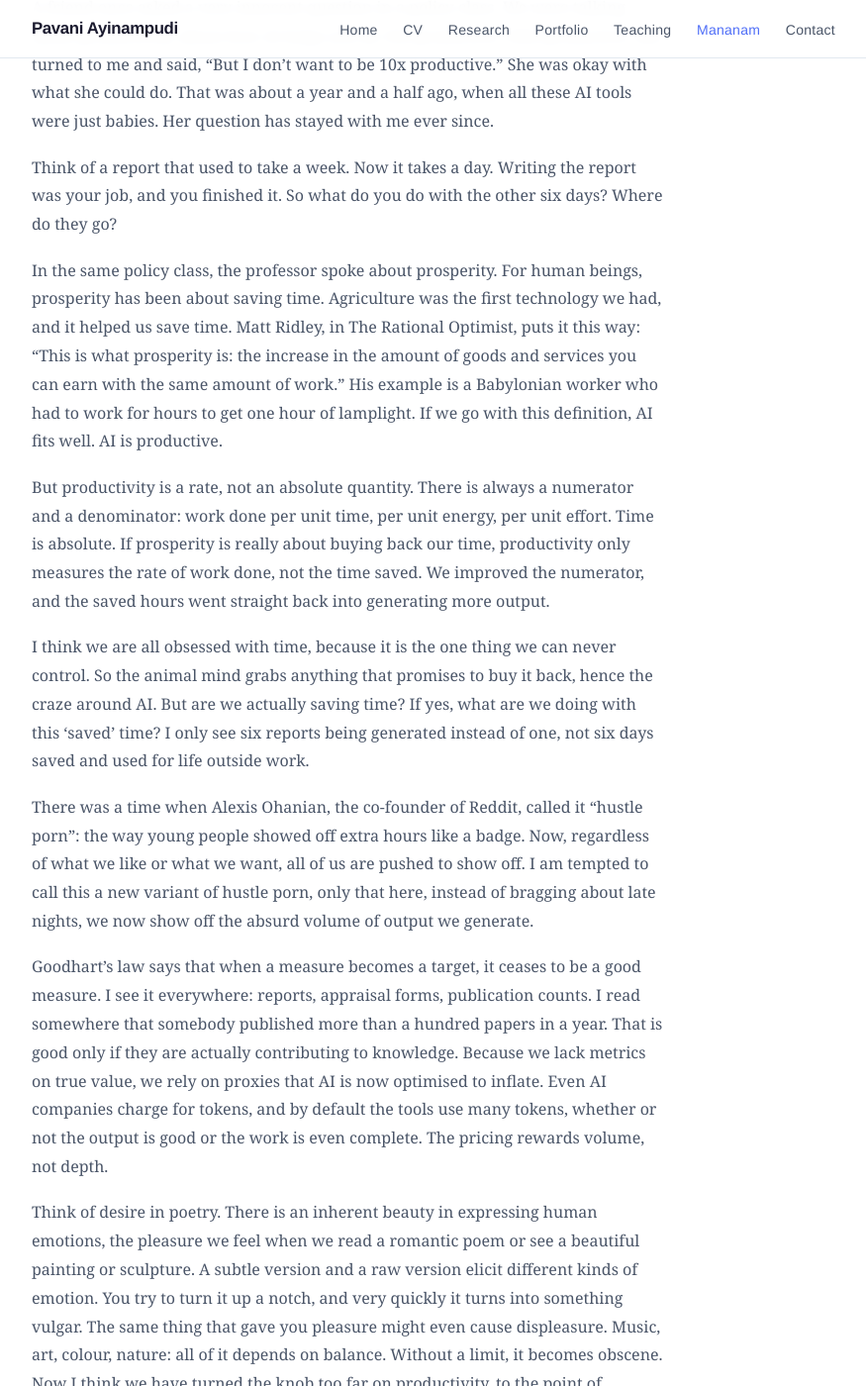
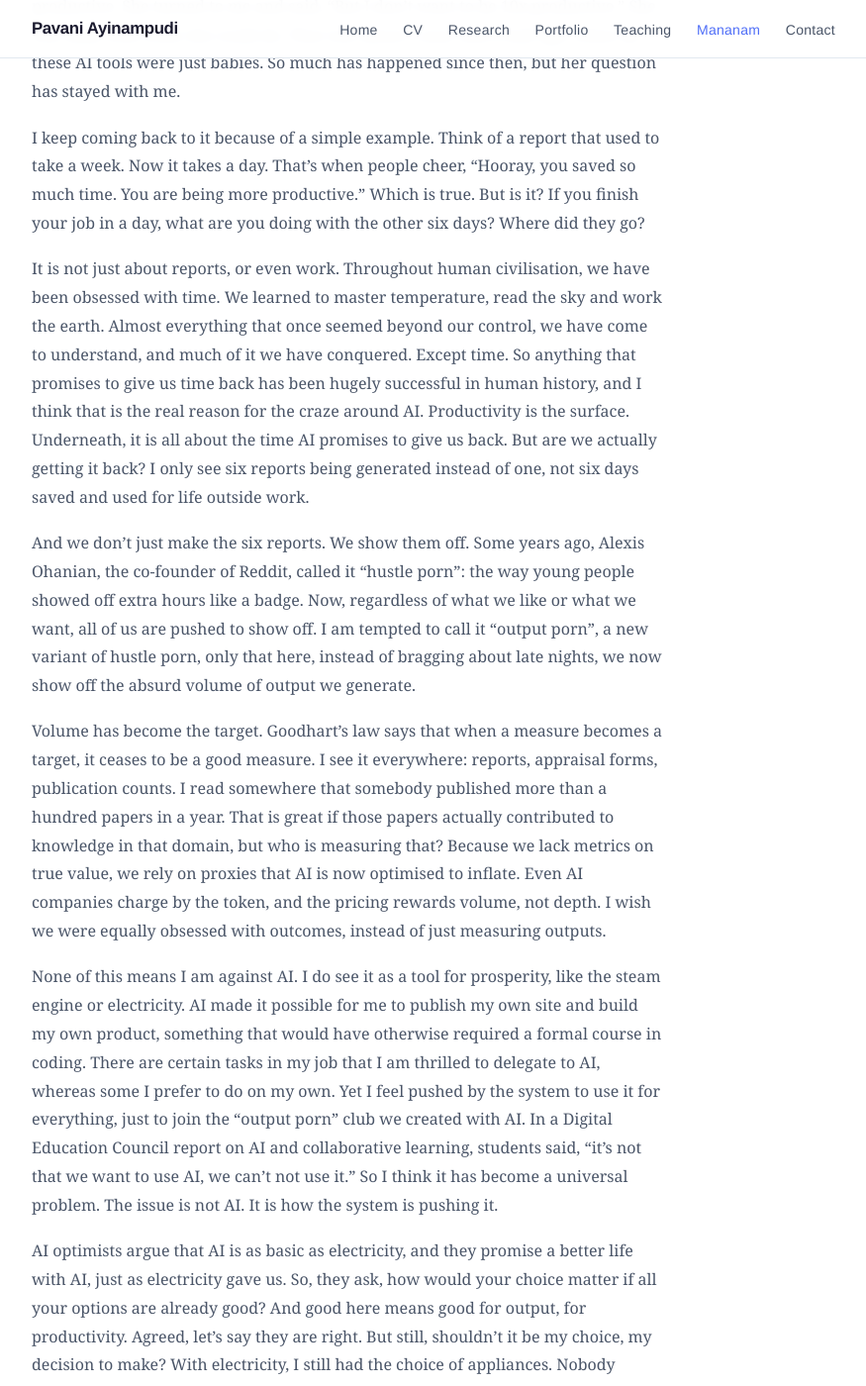
Before and after one commit to pavaniasn/pavaniasn.github.io, a Jekyll site: the page built from _mananam/2026-11-04-the-productivity-trap.md, in a window 1280 px wide and 1400 px high, scrolled down 300 px. Shown: the whole window at 99% size, without its empty margins (202-1077 px from the left). Built offline with Jekyll 4.4.1, drawn with Linux system fonts in a browser that asks for light colours; some of the changed text lies outside the part shown.

Commit message:
Mananam: retitle and revise 'The Productivity Trap' as '10x on Whose Terms?'
Co-Authored-By: Claude Opus 5.5 <noreply@anthropic.com>

```diff
--- a/_mananam/2026-11-04-the-productivity-trap.md
+++ b/_mananam/2026-11-04-the-productivity-trap.md
@@ -1,38 +1,38 @@
 ---
-title: "The Productivity Trap: Why Saving Time Just Doubled Our Work"
+title: "10x on Whose Terms?"
 slug: the-productivity-trap
 summary: >-
-  AI saved us a week. Where did the days go?
+  AI promised us time. We got output porn instead.
 date: 2026-11-04
 ---
 
-A friend once asked a very innocent question in a policy class. We were talking about productivity, about how AI helps you be 10x productive, 100x productive. She turned to me and said, "But I don't want to be 10x productive." She was okay with what she could do. That was about a year and a half ago, when all these AI tools were just babies. Her question has stayed with me ever since.
+A friend once asked a very innocent question in an economics class. We were talking about productivity, about how AI helps you be 10x productive, 100x productive. She turned to me and said, "But I don't want to be 10x productive." She was okay with what she could do. That was about a year and a half ago, when all these AI tools were just babies. So much has happened since then, but her question has stayed with me.
 
-Think of a report that used to take a week. Now it takes a day. Writing the report was your job, and you finished it. So what do you do with the other six days? Where do they go?
+I keep coming back to it because of a simple example. Think of a report that used to take a week. Now it takes a day. That's when people cheer, "Hooray, you saved so much time. You are being more productive." Which is true. But is it? If you finish your job in a day, what are you doing with the other six days? Where did they go?
 
-In the same policy class, the professor spoke about prosperity. For human beings, prosperity has been about saving time. Agriculture was the first technology we had, and it helped us save time. Matt Ridley, in The Rational Optimist, puts it this way: "This is what prosperity is: the increase in the amount of goods and services you can earn with the same amount of work." His example is a Babylonian worker who had to work for hours to get one hour of lamplight. If we go with this definition, AI fits well. AI is productive.
+It is not just about reports, or even work. Throughout human civilisation, we have been obsessed with time. We learned to master temperature, read the sky and work the earth. Almost everything that once seemed beyond our control, we have come to understand, and much of it we have conquered. Except time. So anything that promises to give us time back has been hugely successful in human history, and I think that is the real reason for the craze around AI. Productivity is the surface. Underneath, it is all about the time AI promises to give us back. But are we actually getting it back? I only see six reports being generated instead of one, not six days saved and used for life outside work.
 
-But productivity is a rate, not an absolute quantity. There is always a numerator and a denominator: work done per unit time, per unit energy, per unit effort. Time is absolute. If prosperity is really about buying back our time, productivity only measures the rate of work done, not the time saved. We improved the numerator, and the saved hours went straight back into generating more output.
+And we don't just make the six reports. We show them off. Some years ago, Alexis Ohanian, the co-founder of Reddit, called it "hustle porn": the way young people showed off extra hours like a badge. Now, regardless of what we like or what we want, all of us are pushed to show off. I am tempted to call it "output porn", a new variant of hustle porn, only that here, instead of bragging about late nights, we now show off the absurd volume of output we generate.
 
-I think we are all obsessed with time, because it is the one thing we can never control. So the animal mind grabs anything that promises to buy it back, hence the craze around AI. But are we actually saving time? If yes, what are we doing with this ‘saved’ time? I only see six reports being generated instead of one, not six days saved and used for life outside work.
+Volume has become the target. Goodhart's law says that when a measure becomes a target, it ceases to be a good measure. I see it everywhere: reports, appraisal forms, publication counts. I read somewhere that somebody published more than a hundred papers in a year. That is great if those papers actually contributed to knowledge in that domain, but who is measuring that? Because we lack metrics on true value, we rely on proxies that AI is now optimised to inflate. Even AI companies charge by the token, and the pricing rewards volume, not depth. I wish we were equally obsessed with outcomes, instead of just measuring outputs.
 
-There was a time when Alexis Ohanian, the co-founder of Reddit, called it "hustle porn": the way young people showed off extra hours like a badge. Now, regardless of what we like or what we want, all of us are pushed to show off. I am tempted to call this a new variant of hustle porn, only that here, instead of bragging about late nights, we now show off the absurd volume of output we generate.
+None of this means I am against AI. I do see it as a tool for prosperity, like the steam engine or electricity. AI made it possible for me to publish my own site and build my own product, something that would have otherwise required a formal course in coding. There are certain tasks in my job that I am thrilled to delegate to AI, whereas some I prefer to do on my own. Yet I feel pushed by the system to use it for everything, just to join the "output porn" club we created with AI. In a Digital Education Council report on AI and collaborative learning, students said, "it's not that we want to use AI, we can't not use it." So I think it has become a universal problem. The issue is not AI. It is how the system is pushing it.
 
-Goodhart's law says that when a measure becomes a target, it ceases to be a good measure. I see it everywhere: reports, appraisal forms, publication counts. I read somewhere that somebody published more than a hundred papers in a year. That is good only if they are actually contributing to knowledge. Because we lack metrics on true value, we rely on proxies that AI is now optimised to inflate. Even AI companies charge for tokens, and by default the tools use many tokens, whether or not the output is good or the work is even complete. The pricing rewards volume, not depth.
+AI optimists argue that AI is as basic as electricity, and they promise a better life with AI, just as electricity gave us. So, they ask, how would your choice matter if all your options are already good? And good here means good for output, for productivity. Agreed, let's say they are right. But still, shouldn't it be my choice, my decision to make? With electricity, I still had the choice of appliances. Nobody forces you to use a washing machine or a robot cleaner. There is my agency there. Electricity was only a medium. It sat in the background until you plugged something in. But AI is pushed straight into our lives and work, like an electric shock. I know the example is extreme, but maybe this moment needs an extreme example.
 
-Think of desire in poetry. There is an inherent beauty in expressing human emotions, the pleasure we feel when we read a romantic poem or see a beautiful painting or sculpture. A subtle version and a raw version elicit different kinds of emotion. You try to turn it up a notch, and very quickly it turns into something vulgar. The same thing that gave you pleasure might even cause displeasure. Music, art, colour, nature: all of it depends on balance. Without a limit, it becomes obscene. Now I think we have turned the knob too far on productivity, to the point of vulgarity, moving from want to greed but without the intrinsic desire to do more.
-
-AI optimists say AI is as basic as electricity, so why would you need a choice when your option is already good? But with electricity, I still had the choice of appliances. Nobody forces you to use a washing machine or a robot cleaner. There is my agency there. Electricity was only a medium. It sat in the background until you plugged something in. AI is pushed straight into the work itself. Here, it feels like a direct electric shock. I know the example is extreme, but maybe this moment needs an extreme example.
-
-I am not against AI. I do see it as a tool for prosperity, like the steam engine or electricity. AI made it possible for me to publish my own site and build my own product, something that would have otherwise required a formal course in coding. There are certain tasks I would prefer not to do with AI, and certain tasks where I am super excited to use it. But regardless of my choice, I am pushed to use it for everything. In a Digital Education Council report on AI and collaborative learning, students said, "it's not that we want to use AI, we can't not use it." So I think it has become a universal problem. The issue is not AI. It is how the system is pushing it.
+So where is the line? Think of desire in poetry. There is an inherent beauty in expressing human emotions, the pleasure we feel when we read a romantic poem or see a beautiful painting or sculpture. A subtle version and a raw version elicit different kinds of emotion. You try to turn it up a notch, and very quickly it turns into something vulgar. The same thing that gave you pleasure might even cause displeasure. Music, art, colour, nature: all of it depends on balance. Without a limit, it becomes obscene. Now I think we have turned the knob too far on productivity, to the point of vulgarity. We have moved from want to greed, obsessed with output and with no concern for outcomes. Building apps that nobody uses, creating content that no one watches, writing articles that have no energy of their own: yes, the output porn club.
 
 That fine line is what differentiates beauty from obscenity, candour from rudeness, want from greed, and productivity that truly creates progress for society from productivity chased mindlessly. I know that there is no single line for everyone but my concern is that nobody seems to be talking about that line at all. It is nowhere to be found.
 
+There is a second question, separate from the line. More output is not bad in itself, just as more GDP is never bad for a nation. Back in that economics class, the professor spoke about prosperity. For human beings, prosperity has been about saving time. Agriculture was the first technology we had, and it helped us save time. Matt Ridley, in The Rational Optimist, puts it this way: "This is what prosperity is: the increase in the amount of goods and services you can earn with the same amount of work." His example is a Babylonian worker who had to work for hours to get one hour of lamplight. If we go with this definition, AI fits well. AI is productive.
+
+But productivity is a rate, not an absolute quantity. There is always a numerator and a denominator: work done per unit time, per unit energy, per unit effort, whereas time is absolute. We improved the numerator, and the saved hours went straight back into generating more output. If prosperity is really about buying back our time, did we get that?
+
+When we rush for more output, we are really rushing for more GDP. But a productive nation is not automatically a prosperous one. Michael Green, who leads the Social Progress Index, has shown this: rich countries like Kuwait and Saudi Arabia have only middling social progress, while Costa Rica, on a modest income, comes close to some of the G7. So if more output is what you want from AI, that is fine. Just don't mistake it for prosperity.
+
 In Telugu, there is a beautiful saying: పెరుగుట విరుగుట కొరకే. Growth carries the seeds of its own breaking. In a biological growth curve, every log phase eventually hits a plateau and then declines. I assume AI is in its log phase right now, and what happens as it reaches the next stage and what it does to us and our work, we have to wait and watch.
 
-Coming back to my friend’s question, so much has changed since she asked it. Just so you know, she is one of the super achievers I know. So when a person like her questioned the need to get to 10x, maybe her question was never about 10x or 1x. It was 10x on whose terms, and by whose choice. We have all kinds of papers and reports on AI and productivity, but I would really love to see somebody study this and let us know: is AI giving us prosperity, or is this another mad rat race on steroids?
-
-To conclude, I hope we all find that line, for ourselves, and don't take the line that the system gives us.
+Coming back to my friend's question. Just so you know, she is one of the super achievers I know. So when a person like her questioned the need to get to 10x, maybe her question was never about 10x or 1x. It was 10x on whose terms, and by whose choice. We have all kinds of papers and reports on AI and productivity, but I would really love to see somebody study this and let us know: is AI giving us prosperity, or is this another mad rat race on steroids? I hope we all find that line for ourselves, and don't take the line that the system gives us.
 
 ---
 
```
